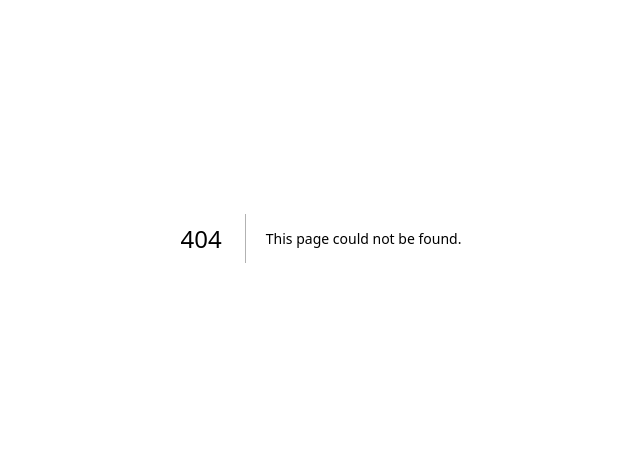
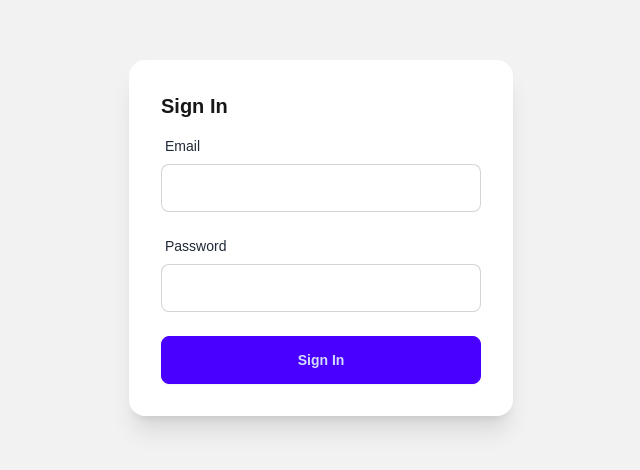
Before and after one commit to raissatito/bank-locations-5, a Next.js app: page /auth/signin in a window 1280 px wide. Before the commit this address had no page. Shown: the part 162-632 px from the top of the page, without its empty margins (319-959 px from the left). Built offline with nearby package versions, Linux system fonts and the light colour scheme.

Commit message:
implementing next auth

```diff
--- /dev/null
+++ b/components/AdminLayout.js
@@ -0,0 +1,52 @@
+import { useSession, signOut } from "next-auth/react";
+import { useRouter } from "next/router";
+import { useEffect } from "react";
+import Link from "next/link";
+
+export default function AdminLayout({ children }) {
+  const { data: session, status } = useSession();
+  const router = useRouter();
+
+  useEffect(() => {
+    if (status === "loading") return;
+    if (!session) {
+      router.push("/auth/signin");
+    }
+  }, [session, status, router]);
+
+  if (status === "loading" || !session) {
+    return (
+      <div className="flex justify-center items-center min-h-screen">
+        <div className="text-xl">Loading...</div>
+      </div>
+    );
+  }
+
+  return (
+    <div className="flex min-h-screen bg-gray-100">
+      <aside className="w-64 bg-gray-800 text-white p-6">
+        <h2 className="text-2xl font-bold mb-6">Admin Dashboard</h2>
+        <nav>
+          <ul>
+            <li className="mb-4">
+              <Link href="/admin/dashboard">
+                <p className="hover:text-gray-300">Dashboard</p>
+              </Link>
+            </li>
+            <li className="mt-8">
+              <button
+                className="bg-red-500 hover:bg-red-600 text-white px-4 py-2 rounded"
+                onClick={() => {
+                  signOut({ callbackUrl: "/auth/signin" });
+                }}
+              >
+                Sign Out
+              </button>
+            </li>
+          </ul>
+        </nav>
+      </aside>
+      <main className="flex-1 p-8">{children}</main>
+    </div>
+  );
+}
--- a/package.json
+++ b/package.json
@@ -11,7 +11,9 @@
   "dependencies": {
     "@prisma/client": "^5.21.0",
     "@supabase/supabase-js": "^2.45.4",
+    "bcryptjs": "^2.4.3",
     "next": "14.2.15",
+    "next-auth": "^4.24.8",
     "react": "^18",
     "react-dom": "^18"
   },
--- a/src/pages/_app.js
+++ b/src/pages/_app.js
@@ -1,5 +1,10 @@
-import "@/styles/globals.css";
+import "@/styles/globals.css"; // Your global CSS (likely includes Tailwind/DaisyUI)
+import { SessionProvider } from "next-auth/react";
 
-export default function App({ Component, pageProps }) {
-  return <Component {...pageProps} />;
+export default function App({ Component, pageProps: { session, ...pageProps } }) {
+  return (
+    <SessionProvider session={session}>
+      <Component {...pageProps} />
+    </SessionProvider>
+  );
 }
--- /dev/null
+++ b/src/pages/admin/dashboard.js
@@ -0,0 +1,27 @@
+import AdminLayout from "../../../components/AdminLayout";
+import { getSession } from "next-auth/react";
+
+export default function Dashboard() {
+  return (
+    <AdminLayout>
+      <code>//TODO</code>
+    </AdminLayout>
+  );
+}
+
+export async function getServerSideProps(context) {
+  const session = await getSession(context);
+
+  if (!session) {
+    return {
+      redirect: {
+        destination: "/auth/signin",
+        permanent: false,
+      },
+    };
+  }
+
+  return {
+    props: { session },
+  };
+}
--- /dev/null
+++ b/src/pages/api/auth/[...nextauth].js
@@ -0,0 +1,63 @@
+import NextAuth from 'next-auth';
+import CredentialsProvider from 'next-auth/providers/credentials';
+import { PrismaClient } from '@prisma/client';
+import bcrypt from 'bcryptjs';
+
+const prisma = new PrismaClient();
+
+export default NextAuth({
+  providers: [
+    CredentialsProvider({
+      name: 'Credentials',
+      credentials: {
+        email: { label: 'Email', type: 'email', placeholder: 'name@example.com' },
+        password: { label: 'Password', type: 'password' }
+      },
+      async authorize(credentials) {
+        const { email, password } = credentials;
+
+        const user = await prisma.user.findUnique({
+          where: { email },
+        });
+
+        if (!user) {
+          throw new Error('No user found with this email');
+        }
+
+        const isValid = await bcrypt.compare(password, user.password);
+
+        if (!isValid) {
+          throw new Error('Invalid password');
+        }
+
+        return {
+          id: user.id,
+          email: user.email,
+          fullName: user.fullName,
+        };
+      },
+    }),
+  ],
+  session: {
+    strategy: 'jwt',
+  },
+  callbacks: {
+    async jwt({ token, user }) {
+      if (user) {
+        token.id = user.id;
+        token.fullName = user.fullName;
+      }
+      return token;
+    },
+    async session({ session, token }) {
+      if (token) {
+        session.id = token.id;
+        session.user.fullName = token.fullName;
+      }
+      return session;
+    },
+  },
+  pages: {
+    signIn: '/auth/signin',
+  },
+});
--- /dev/null
+++ b/src/pages/api/auth/register.js
@@ -0,0 +1,32 @@
+import { PrismaClient } from '@prisma/client';
+import bcrypt from 'bcryptjs';
+
+const prisma = new PrismaClient();
+
+export default async function handler(req, res) {
+  if (req.method !== 'POST') {
+    return res.status(405).json({ message: 'Method not allowed' });
+  }
+
+  const { email, password, fullName } = req.body;
+
+  const existingUser = await prisma.user.findUnique({
+    where: { email },
+  });
+
+  if (existingUser) {
+    return res.status(400).json({ message: 'User already exists' });
+  }
+
+  const hashedPassword = await bcrypt.hash(password, 10);
+
+  const user = await prisma.user.create({
+    data: {
+      email,
+      password: hashedPassword,
+      fullName,
+    },
+  });
+
+  res.status(201).json({ message: 'User registered successfully', user });
+}
--- /dev/null
+++ b/src/pages/auth/signin.js
@@ -0,0 +1,76 @@
+import { signIn } from 'next-auth/react';
+import { useState } from 'react';
+import { useRouter } from 'next/router';
+
+export default function SignIn() {
+  const [error, setError] = useState('');
+  const router = useRouter();
+
+  const handleSubmit = async (event) => {
+    event.preventDefault();
+    const email = event.target.email.value;
+    const password = event.target.password.value;
+
+    const result = await signIn('credentials', {
+      redirect: false,
+      email,
+      password,
+    });
+
+    if (result.error) {
+      setError('Invalid email or password');
+    } else {
+      router.push("/admin/dashboard");
+    }
+  };
+
+  return (
+    <div className="flex items-center justify-center min-h-screen bg-base-200">
+      <div className="card w-96 bg-base-100 shadow-xl">
+        <div className="card-body">
+          <h2 className="card-title">Sign In</h2>
+
+          {error && (
+            <div className="alert alert-error shadow-lg mb-4">
+              <div>
+                <span>{error}</span>
+              </div>
+            </div>
+          )}
+
+          <form onSubmit={handleSubmit}>
+            <div className="form-control mb-4">
+              <label className="label">
+                <span className="label-text">Email</span>
+              </label>
+              <input
+                type="email"
+                name="email"
+                className="input input-bordered w-full"
+                required
+              />
+            </div>
+
+            <div className="form-control mb-4">
+              <label className="label">
+                <span className="label-text">Password</span>
+              </label>
+              <input
+                type="password"
+                name="password"
+                className="input input-bordered w-full"
+                required
+              />
+            </div>
+
+            <div className="form-control mt-6">
+              <button className="btn btn-primary w-full" type="submit">
+                Sign In
+              </button>
+            </div>
+          </form>
+        </div>
+      </div>
+    </div>
+  );
+}
```
Also changed, not shown: 2 other files (tests, documents, lock files or other folders).
